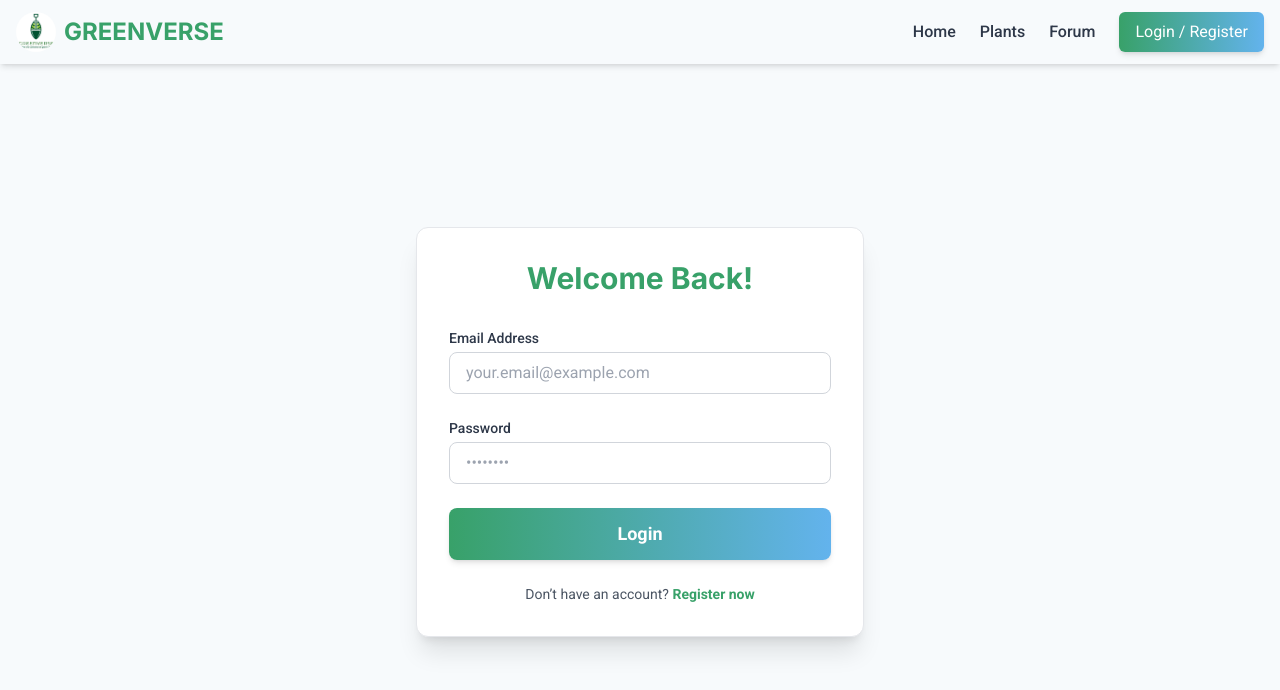
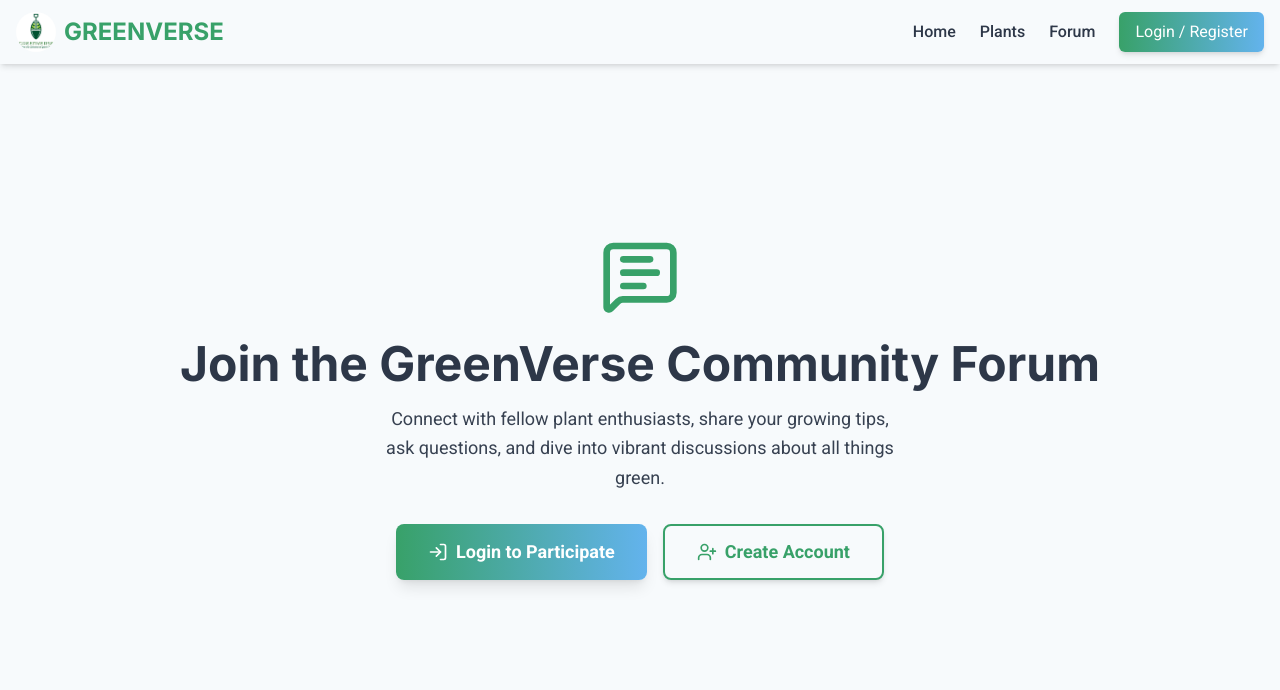
Before and after one commit to ApabritaSarkar/greenverse, a React (Create React App) app in the folder frontend/: page /forum in a window 1280 px wide. Before the commit this address led to /login. Shown: the top 690 px of the page. Built offline with nearby package versions, Linux system fonts and the light colour scheme.

Commit message:
update forum

```diff
--- a/frontend/src/App.js
+++ b/frontend/src/App.js
@@ -68,16 +68,7 @@ const App = () => {
       <Routes>
         <Route path="/" element={<Dashboard />} />
         <Route path="/plants" element={<Plants />} />
-        <Route
-          path="/forum"
-          element={
-            isLoggedIn ? (
-              <Forum isLoggedIn={isLoggedIn} />
-            ) : (
-              <Navigate to="/login" />
-            )
-          }
-        />
+        <Route path="/forum" element={<Forum />} />
         <Route
           path="/profile"
           element={
--- a/frontend/src/components/Forum.js
+++ b/frontend/src/components/Forum.js
@@ -1,7 +1,7 @@
 import React, { useState, useEffect } from 'react';
 import { Link, useNavigate } from 'react-router-dom';
 import { fetchForumPosts, addForumPost } from '../services/forumApi'; // Your existing forum API functions
-import { MessageSquareText, Search, UserCircle, MessageCircle, Send } from 'lucide-react'; // Icons for better UX
+import { MessageSquareText, Search, UserCircle, MessageCircle, Send, LogIn, UserPlus } from 'lucide-react'; // Added LogIn and UserPlus icons
 
 const Forum = ({ isLoggedIn }) => {
     const [posts, setPosts] = useState([]);
@@ -90,13 +90,30 @@ const Forum = ({ isLoggedIn }) => {
     if (!isLoggedIn) {
         return (
             <div className="min-h-screen flex flex-col items-center justify-center text-center p-8 bg-eco-offwhite font-roboto pt-20">
-                <MessageSquareText size={64} className="text-eco-green mb-6" />
-                <h2 className="text-3xl font-bold text-eco-dark mb-4 font-inter">Join the GreenVerse Discussion!</h2>
-                <p className="text-gray-700 text-lg mb-6">
-                    Please <Link to="/login" className="text-eco-green font-semibold hover:underline">login</Link> or{' '}
-                    <Link to="/register" className="text-eco-blue font-semibold hover:underline">register</Link> to view and participate in discussions.
+                <MessageSquareText size={80} className="text-eco-green mb-6 animate-bounce-slow" /> {/* Larger, animated icon */}
+                <h2 className="text-4xl md:text-5xl font-bold text-eco-dark mb-4 font-inter leading-tight">
+                    Join the GreenVerse Community Forum
+                </h2>
+                <p className="text-gray-700 text-lg max-w-lg mx-auto mb-8 leading-relaxed">
+                    Connect with fellow plant enthusiasts, share your growing tips, ask questions, and dive into vibrant discussions about all things green.
                 </p>
-                {error && <p className="bg-red-100 text-red-700 text-sm text-center py-2 rounded-md mb-4 font-medium max-w-sm mx-auto">{error}</p>}
+                <div className="flex flex-col sm:flex-row gap-4 mb-8">
+                    <Link
+                        to="/login"
+                        className="bg-gradient-to-r from-eco-green to-eco-blue text-white px-8 py-3 rounded-lg font-semibold text-lg shadow-lg hover:shadow-xl transform hover:-translate-y-1 transition-all duration-300 flex items-center justify-center space-x-2 w-full sm:w-auto"
+                    >
+                        <LogIn size={20} />
+                        <span>Login to Participate</span>
+                    </Link>
+                    <Link
+                        to="/register"
+                        className="bg-transparent border-2 border-eco-green text-eco-green px-8 py-3 rounded-lg font-semibold text-lg shadow-md hover:bg-eco-green hover:text-white transition-all duration-300 flex items-center justify-center space-x-2 w-full sm:w-auto"
+                    >
+                        <UserPlus size={20} />
+                        <span>Create Account</span>
+                    </Link>
+                </div>
+                {error && <p className="bg-red-100 text-red-700 text-sm text-center py-2 rounded-md font-medium max-w-sm mx-auto">{error}</p>}
             </div>
         );
     }
```
